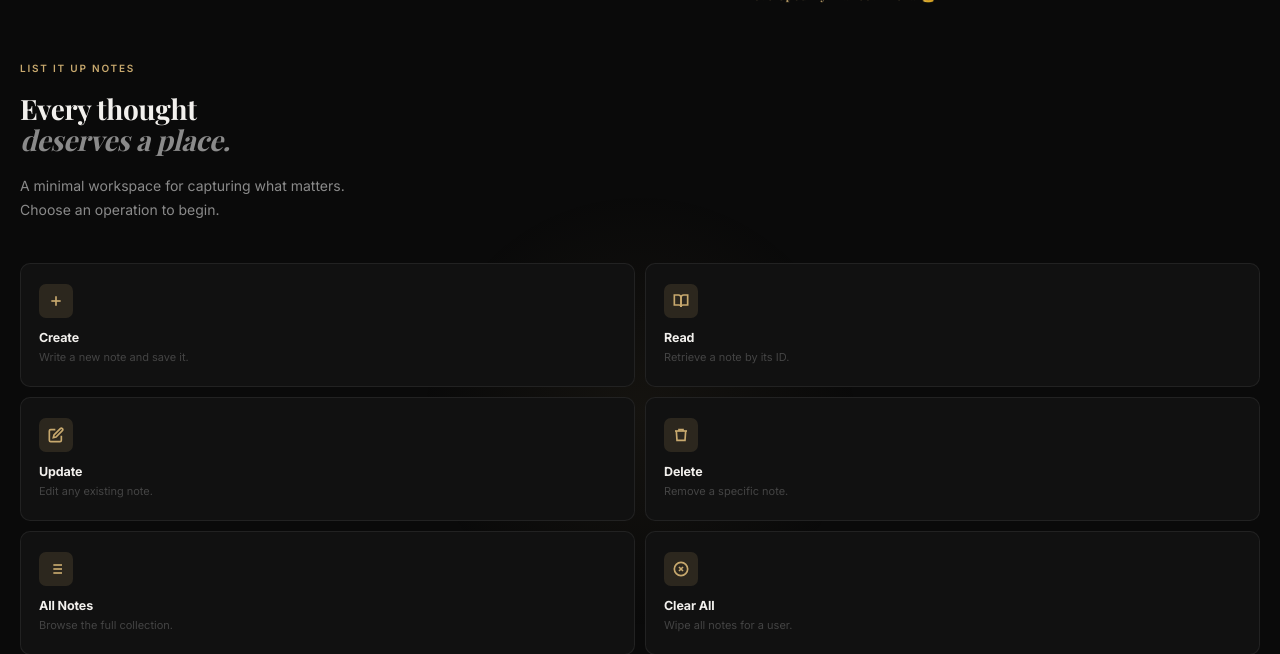
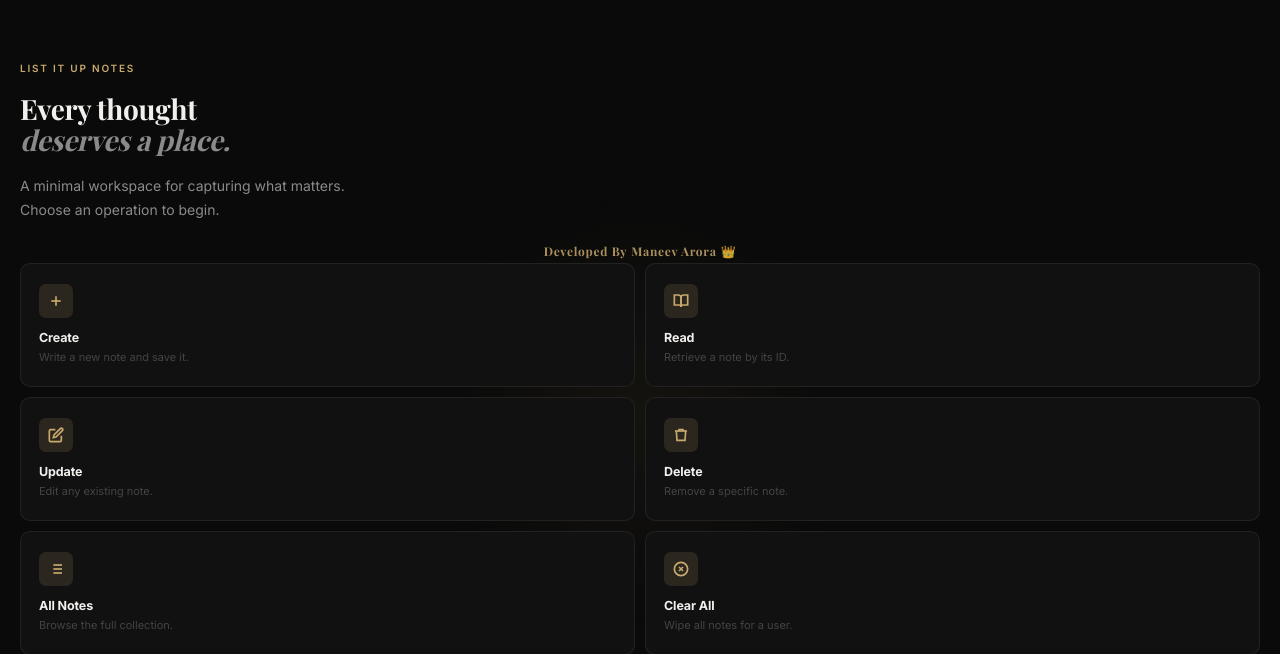
Before and after one commit to MANEEVAR1/Python-Projects, a Flask app: page / in a window 1280 px wide. Shown: the top 654 px of the page. Run offline with Flask 3, Linux system fonts and the light colour scheme; some libraries are stand-ins or nearby versions; some web fonts are replaced.

Commit message:
Fixed some more files

```diff
--- a/List_It_Up_NotesApp/templates/index.html
+++ b/List_It_Up_NotesApp/templates/index.html
@@ -1029,7 +1029,7 @@
   /* ─── UNIVERSAL BYLINE ───────────────────────── */
   #byline {
     position: relative;
-    bottom: 2vh;
+    top: 30vh;
     left: 0;
     right: 0;
     height: 22px;
@@ -1054,7 +1054,7 @@
 
   /* On desktop the sidebar is 240px wide — keep byline flush right of it */
   @media (min-width: 769px) {
-    #byline { left: 200px; }
+    #byline { margin: auto }
     .main   { padding-bottom: 22px; }
   }
 
```
